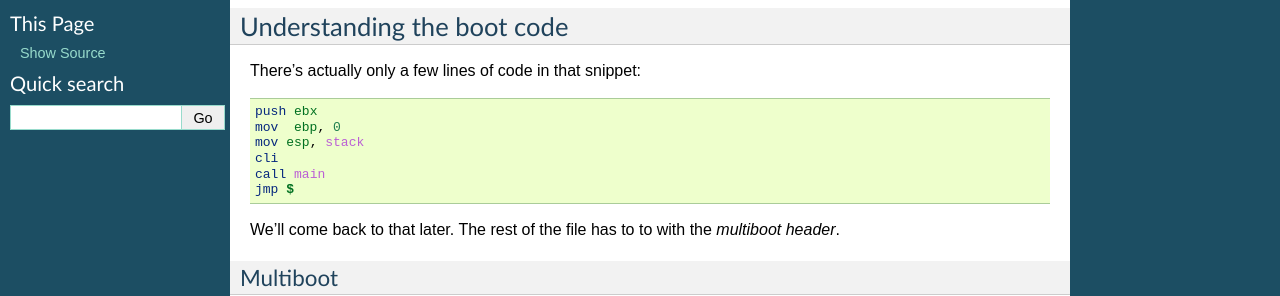
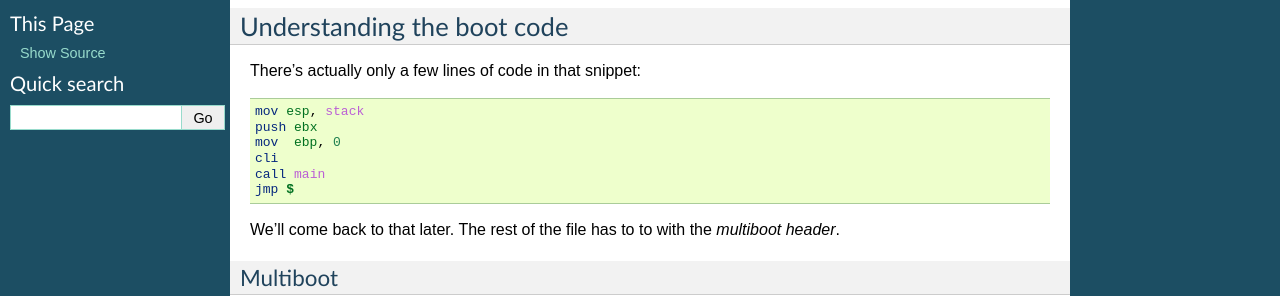
Before and after one commit to berkus/jamesm-tutorials, a Sphinx documentation site: the page built from doc/genesis.txt, in a window 1280 px wide and 900 px high. Shown: the part 355-651 px from the top of the window. Built offline with Sphinx 7.4.7, drawn with Linux system fonts in a browser that asks for light colours.

```diff
--- a/doc/genesis.txt
+++ b/doc/genesis.txt
@@ -20,9 +20,9 @@ There's actually only a few lines of code in that snippet:
 
 .. code-block:: nasm
 
+    mov esp, stack
     push ebx
     mov  ebp, 0
-    mov esp, stack
     cli
     call main
     jmp $
```
Also changed, not shown: 1 other file.
